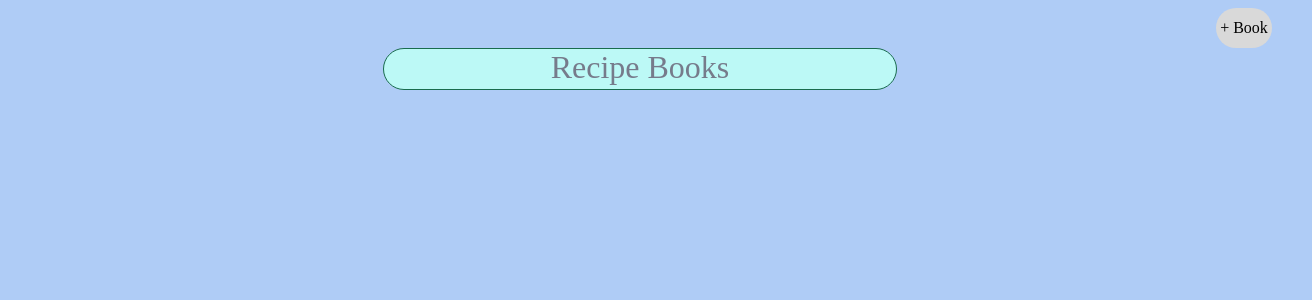
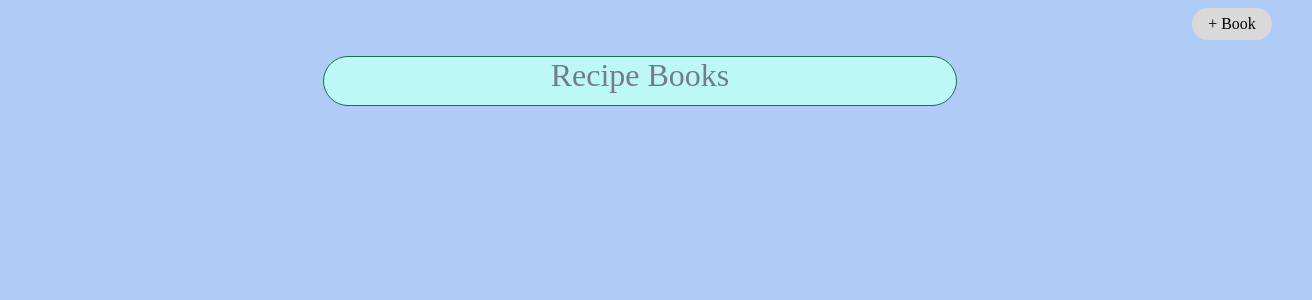
Before and after one commit to Shaa1345/recipes, a React (Create React App) app: page / in a window 1280 px wide. Shown: the top 300 px of the page, 1312 px wide, since content can reach past the window. Built offline with nearby package versions, Linux system fonts and the light colour scheme.

Commit message:
Adjusted sizing of UI elements and fixed small classname bug.

```diff
--- a/src/pages/Main.js
+++ b/src/pages/Main.js
@@ -6,7 +6,7 @@ import React from 'react'
 function Main() {
   return (
     <div>
-        <div class = 'Add_Buttons'>
+        <div className = 'Add_Buttons'>
             <div id = "Add_Book">
                 <AddBookBut/>
             </div>
--- a/src/styles/AddBookButton.css
+++ b/src/styles/AddBookButton.css
@@ -1,10 +1,11 @@
 .AddBookButton{
-    width: min(12vw,7vh);
-    height: min(8vw,5vh);
+    width: 5rem;
+    height: 2rem;
+    font-size: 1rem;
     background-color: #D9D9D9;
     color: black;
     border-radius: 40px;
     text-align: center;
-    line-height: min(8vw,5vh);
+    line-height: 2rem;
     margin: 0;
 }
--- a/src/styles/Main.css
+++ b/src/styles/Main.css
@@ -8,8 +8,7 @@ body{
 }
 
 #Title{
-    padding-top: 5vh;
+    margin-top: 1rem;
     display: flex;
     justify-content: center;
-    margin: -5vh;
 }
--- a/src/styles/Title.css
+++ b/src/styles/Title.css
@@ -1,9 +1,10 @@
 .Title{
     display: 'flex';
     text-align: center;
-    width: 40vw;
-    height: 5vh;
-    font-size: min(38vw,4vh);
+    width: 50%;
+    min-width: 20rem;
+    height: 3rem;
+    font-size: 2rem;
     border-radius: 40px;
     border-style: solid;
 }
```
